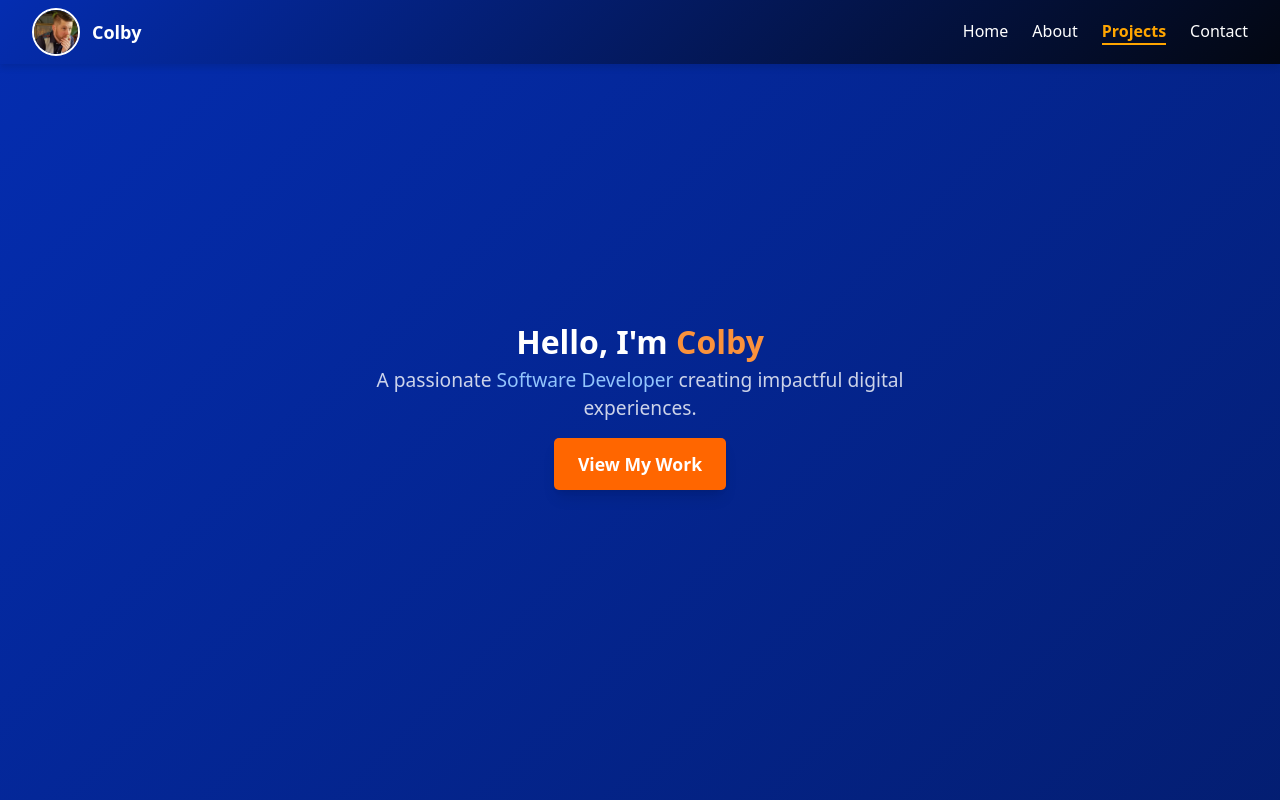
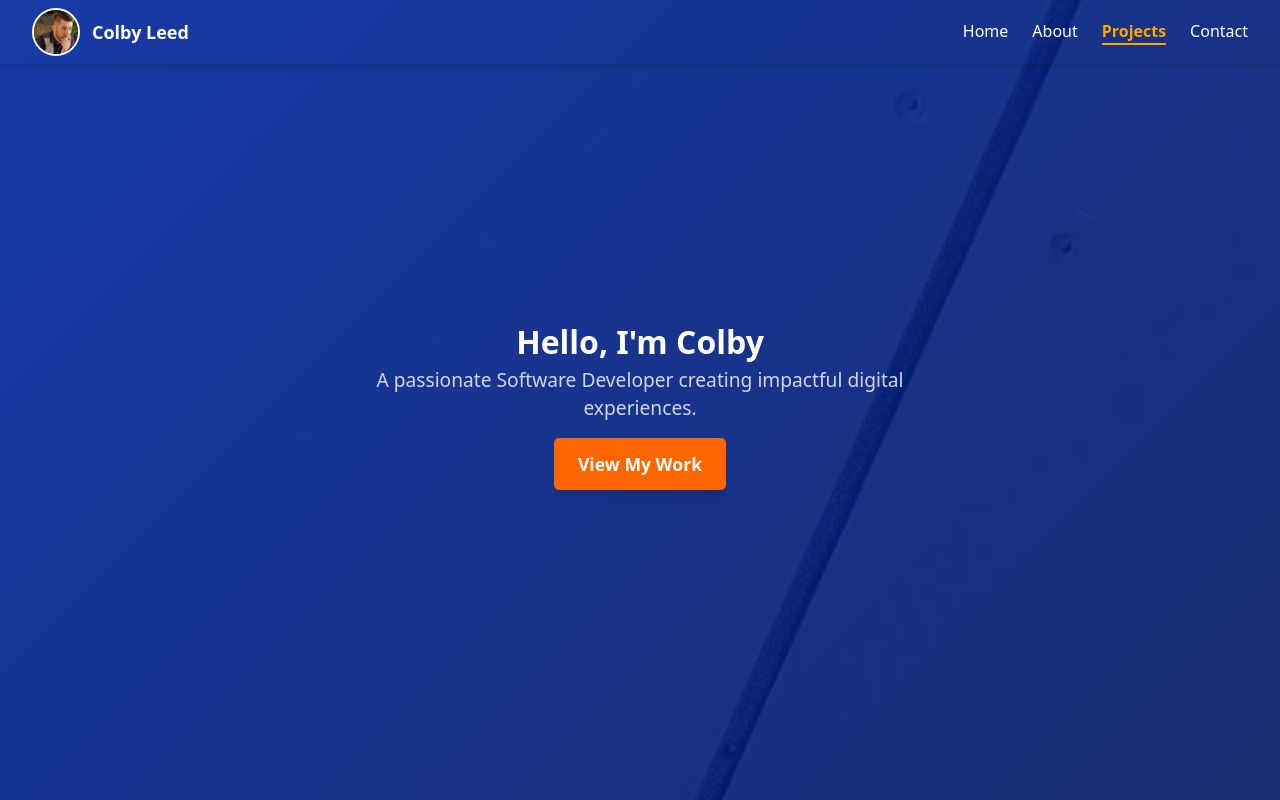
Before and after one commit to CTLeed/Portfolio, an Angular app in the folder frontend/: page / in a window 1280 px wide. Shown: the top 800 px of the page. Built offline with nearby package versions, Linux system fonts and the light colour scheme.

Commit message:
improved background and customized theme

```diff
--- a/frontend/src/app/app.component.html
+++ b/frontend/src/app/app.component.html
@@ -1,5 +1,6 @@
-<div class="page-wrapper">
-  <div class="background-overlay"></div>
+<div class="page-wrapper relative bg-gradient-to-r from-bg-blue">
+  <!-- <div class="background-overlay"></div>  -->
+   <div class="absolute bg-cover bg-center inset-0 bg-[url('/abstract-background.jpg')] opacity-20"></div>
 
   <!-- Navigation Header -->
   <app-header></app-header>
--- a/frontend/src/app/app.component.scss
+++ b/frontend/src/app/app.component.scss
@@ -11,18 +11,18 @@
   background: linear-gradient(135deg, #042db1, #030712); /* ✅ Background */
 }
 
-/* Force Full-Size Overlay */
-.background-overlay {
-  display: block;
-  position: absolute;
-  left: 0;
-  right: 0;
-  bottom: 0;
-  width: 100%;
-  height: 100%;
-  background: url('/abstract-background.jpg') center/cover no-repeat;
-  opacity: 0.2;
-  z-index: -1;
-  pointer-events: none;
-  border: 2px solid red; /* 🚀 Debugging: Check if it appears */
-}
+// /* Force Full-Size Overlay */
+// .background-overlay {
+//   display: block;
+//   position: absolute;
+//   left: 0;
+//   right: 0;
+//   bottom: 0;
+//   width: 100%;
+//   height: 100%;
+//   background: url('/abstract-background.jpg') center/cover no-repeat;
+//   opacity: 0.2;
+//   z-index: -1;
+//   pointer-events: none;
+//   border: 2px solid red; /* 🚀 Debugging: Check if it appears */
+// }
--- a/frontend/src/app/components/header/header.component.html
+++ b/frontend/src/app/components/header/header.component.html
@@ -1,11 +1,11 @@
-<header class="fixed top-0 left-0 w-full bg-gradient-to-r from-purple-600 to-blue-600 shadow-lg z-50">
+<header class="fixed top-0 left-0 w-full">
   <div class="max-w-7xl mx-auto px-4 sm:px-6 lg:px-8">
     <div class="flex justify-between items-center h-16">
 
       <!-- Left: Profile Image & Name -->
       <div class="flex items-center space-x-3">
         <img src="/profile.jpeg" alt="Your Name" loading="lazy" class="w-12 h-12 rounded-full object-cover border-2 border-white">
-        <span class="text-white font-bold text-lg">Colby</span>
+        <span class="text-white font-bold text-lg">Colby Leed</span>
       </div>
 
       <!-- Center: Navigation Links -->
--- a/frontend/src/app/components/header/header.component.scss
+++ b/frontend/src/app/components/header/header.component.scss
@@ -1,7 +1,6 @@
 header {
   position: fixed;
   width: 100%;
-  background: linear-gradient(135deg, #042db1, #030712);
   box-shadow: 0 4px 6px rgba(0, 0, 0, 0.1);
   z-index: 50;
 }
--- a/frontend/src/styles.scss
+++ b/frontend/src/styles.scss
@@ -7,6 +7,12 @@ html {
   scroll-behavior: smooth;
 }
 
+body {
+  color: white;
+  margin: 0;
+  padding: 0;
+}
+
 .section {
   min-height: 100vh;
   display: flex;
--- a/frontend/tailwind.config.js
+++ b/frontend/tailwind.config.js
@@ -4,6 +4,16 @@ module.exports = {
     './src/**/*.{html, ts}',
   ],
   theme: {
+    screens: {
+      sm: '480px',
+      md: '768px',
+      lg: '976px',
+      xl: '1440px',
+    },
+    colors: {
+      'bg-blue': "#042db1",
+      'bg-black': "#030712",
+    },
     extend: {},
   },
   plugins: [],
```
